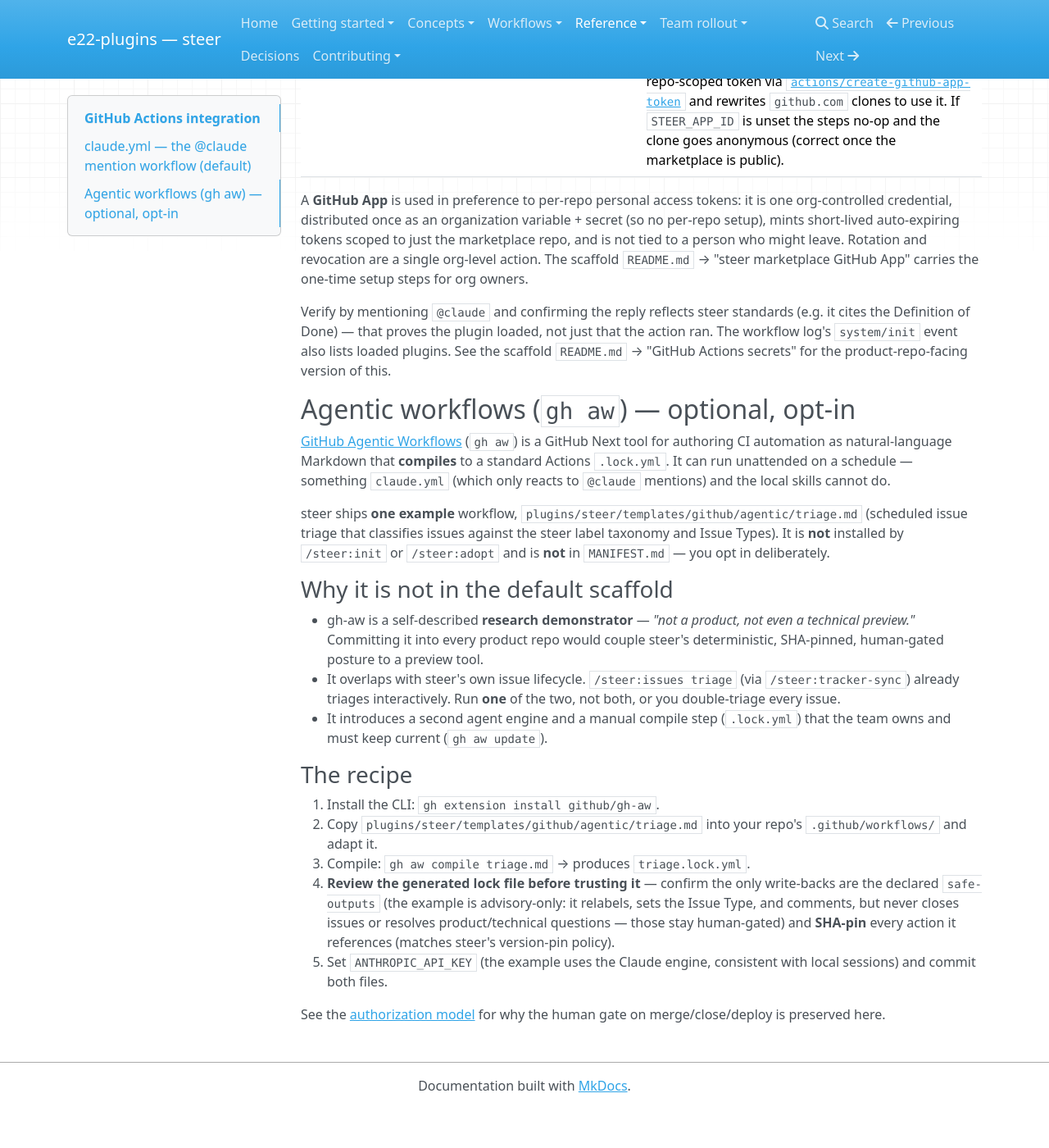
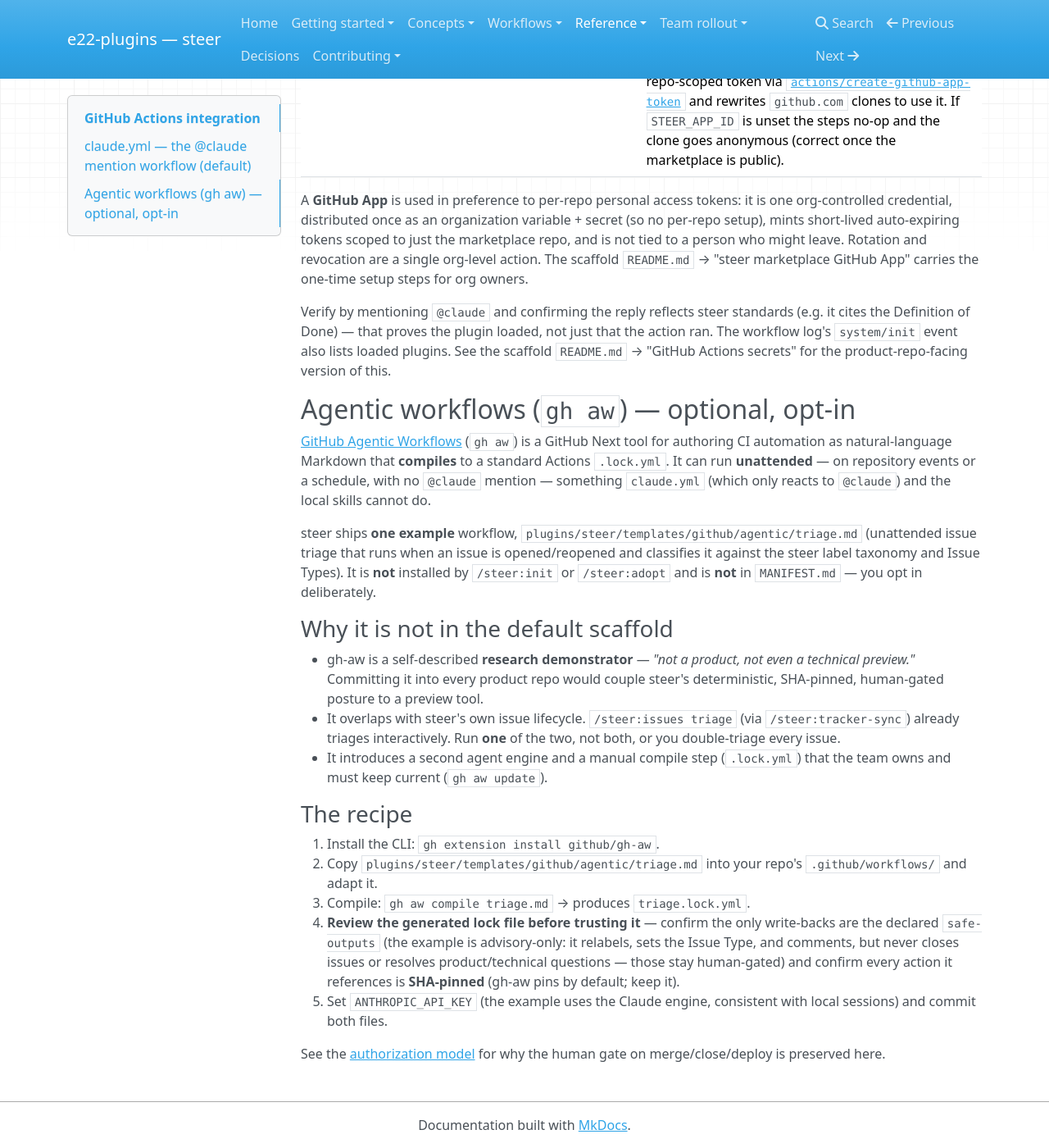
Before and after one commit to element22llc/e22-plugins, an MkDocs documentation site: the page built from docs/reference/github-integration.md, in a window 1280 px wide and 1400 px high, scrolled down 1144 px. Shown: the whole window at 82% size. Built offline with MkDocs 1.6.1, drawn with Linux system fonts in a browser that asks for light colours; nearby versions of some CDN libraries; before the commit the page ends 2496 px from its top, so only the background shows below that; some of the changed text lies outside the part shown.

Commit message:
docs: reconcile GitHub-integration page + launch checklist (/plugin-docs)
- Fix inaccuracy: the gh-aw triage example is event-triggered (issues
  opened/reopened), not scheduled — reframe as unattended.
- Soften the SHA-pin note (gh-aw pins by default; not steer's version-pin
  policy, which governs runtime major floors).
- Add launch-checklist item to provision in-CI @claude (marketplace App +
  ANTHROPIC_API_KEY) — a coverage gap the claude.yml change introduced.

Docs only — ships nothing, no changelog/version bump.

Co-Authored-By: Claude Opus 4.8 (1M context) <noreply@anthropic.com>

```diff
--- a/docs/reference/github-integration.md
+++ b/docs/reference/github-integration.md
@@ -2,7 +2,7 @@
 
 steer ships two kinds of GitHub Actions integration. One is installed by default
 and keeps CI Claude consistent with local sessions; the other is an opt-in recipe
-for unattended, scheduled automation.
+for unattended automation.
 
 ## `claude.yml` — the `@claude` mention workflow (default)
 
@@ -62,15 +62,15 @@ product-repo-facing version of this.
 
 [GitHub Agentic Workflows](https://github.com/githubnext/gh-aw) (`gh aw`) is a
 GitHub Next tool for authoring CI automation as natural-language Markdown that
-**compiles** to a standard Actions `.lock.yml`. It can run unattended on a
-schedule — something `claude.yml` (which only reacts to `@claude` mentions) and
-the local skills cannot do.
+**compiles** to a standard Actions `.lock.yml`. It can run **unattended** — on
+repository events or a schedule, with no `@claude` mention — something
+`claude.yml` (which only reacts to `@claude`) and the local skills cannot do.
 
 steer ships **one example** workflow,
-`plugins/steer/templates/github/agentic/triage.md` (scheduled issue triage that
-classifies issues against the steer label taxonomy and Issue Types). It is **not**
-installed by `/steer:init` or `/steer:adopt` and is **not** in `MANIFEST.md` —
-you opt in deliberately.
+`plugins/steer/templates/github/agentic/triage.md` (unattended issue triage that
+runs when an issue is opened/reopened and classifies it against the steer label
+taxonomy and Issue Types). It is **not** installed by `/steer:init` or
+`/steer:adopt` and is **not** in `MANIFEST.md` — you opt in deliberately.
 
 ### Why it is not in the default scaffold
 
@@ -92,8 +92,8 @@ you opt in deliberately.
 4. **Review the generated lock file before trusting it** — confirm the only
    write-backs are the declared `safe-outputs` (the example is advisory-only: it
    relabels, sets the Issue Type, and comments, but never closes issues or
-   resolves product/technical questions — those stay human-gated) and **SHA-pin**
-   every action it references (matches steer's version-pin policy).
+   resolves product/technical questions — those stay human-gated) and confirm
+   every action it references is **SHA-pinned** (gh-aw pins by default; keep it).
 5. Set `ANTHROPIC_API_KEY` (the example uses the Claude engine, consistent with
    local sessions) and commit both files.
 
```
Also changed, not shown: docs/team-rollout/launch-checklist.md (+6 -0 lines).
